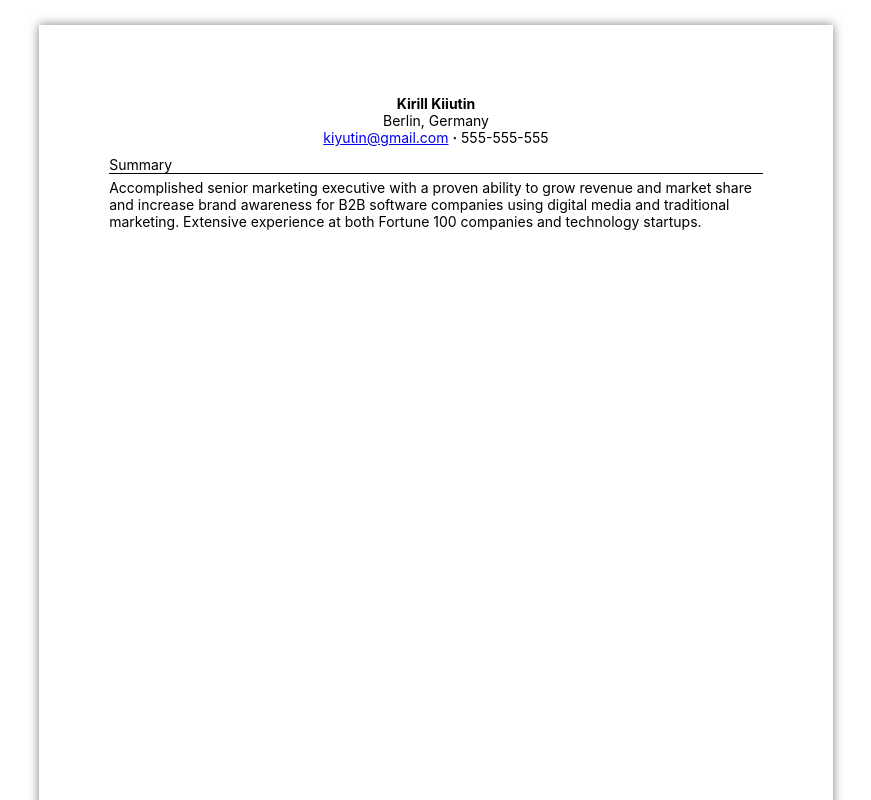
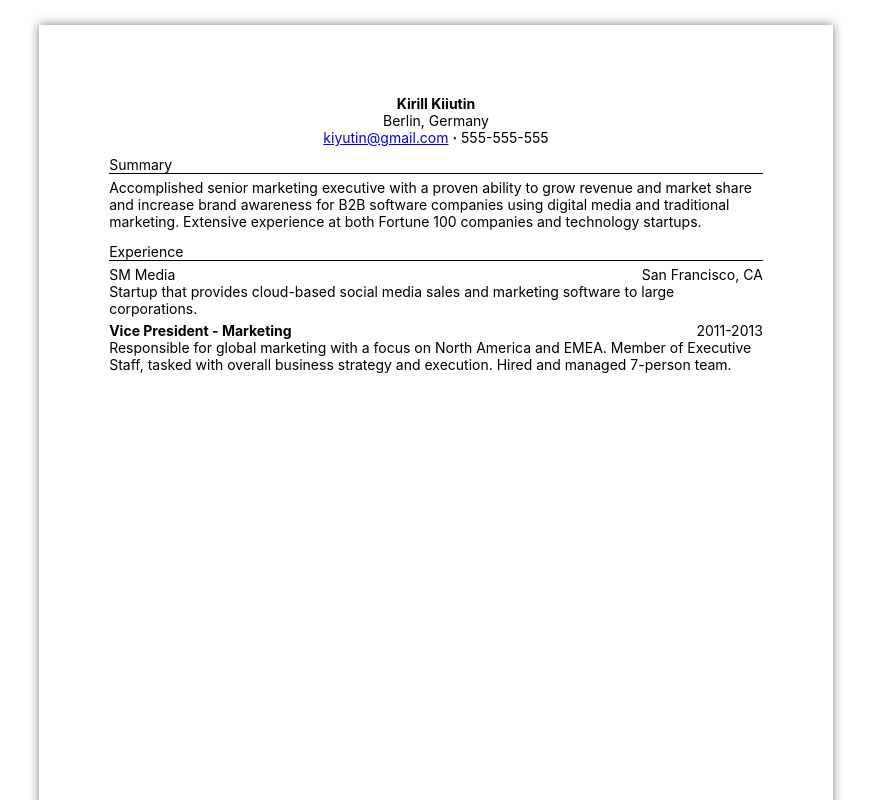
Before and after one commit to kiyutink/resumne, a React (Create React App) app: page / in a window 1280 px wide. Shown: the top 800 px of the page, without its empty margins (204-1075 px from the left). Built offline with nearby package versions, Linux system fonts and the light colour scheme.

Commit message:
Some layout for the experience section

```diff
--- a/src/components/app.tsx
+++ b/src/components/app.tsx
@@ -1,5 +1,6 @@
 import React from "react";
 import { Page } from "./page";
+import { ExperienceSection } from "./sections/experience-section";
 import { PersonalSection } from "./sections/personal-section";
 import { SummarySection } from "./sections/summary-section";
 export const App: React.FC = () => (
@@ -7,6 +8,7 @@ export const App: React.FC = () => (
     <Page>
       <PersonalSection />
       <SummarySection />
+      <ExperienceSection />
     </Page>
   </div>
 );
--- /dev/null
+++ b/src/components/sections/experience-entry.scss
@@ -0,0 +1,21 @@
+.experience-entry {
+  &__company-name-and-location {
+    display: flex;
+    flex-direction: row;
+    justify-content: space-between;
+  }
+
+  &__company-description {
+    margin-bottom: 5px;
+  }
+
+  &__position-and-dates {
+    display: flex;
+    flex-direction: row;
+    justify-content: space-between;
+  }
+
+  &__position {
+    font-weight: 700;
+  }
+}
--- /dev/null
+++ b/src/components/sections/experience-entry.tsx
@@ -0,0 +1,44 @@
+import "./experience-entry.scss";
+import React from "react";
+
+interface ExperienceEntryData {
+  companyName: string;
+  companyLocation: string;
+  companyDescription: string;
+  position: string;
+  dates: string;
+  roleDescription: string;
+}
+
+export const ExperienceEntry: React.FC<ExperienceEntryData> = ({
+  companyName,
+  companyLocation,
+  companyDescription,
+  position,
+  dates,
+  roleDescription,
+}) => {
+  return (
+    <div className="experience-entry">
+      <div className="experience-entry__company-name-and-location">
+        <div className="experience-entry__company-name">{companyName}</div>
+        <div className="experience-entry__company-location">
+          {companyLocation}
+        </div>
+      </div>
+
+      <div className="experience-entry__company-description">
+        {companyDescription}
+      </div>
+      <div className="experience-entry__position-and-dates">
+        <div className="experience-entry__position">{position}</div>
+        <div className="experience-entry__dates">{dates}</div>
+      </div>
+
+      <div className="experience-entry__role-description">
+        {roleDescription}
+      </div>
+      <div className="experience-entry__responsibilities">{/* TODO: */}</div>
+    </div>
+  );
+};
--- /dev/null
+++ b/src/components/sections/experience-section.scss
@@ -0,0 +1,8 @@
+.experience-section {
+  margin-top: 10px;
+
+  &__heading {
+    border-bottom: 1px solid black;
+    margin-bottom: 5px;
+  }
+}
--- /dev/null
+++ b/src/components/sections/experience-section.tsx
@@ -0,0 +1,28 @@
+import "./experience-section.scss";
+import React from "react";
+import { ExperienceEntry } from "./experience-entry";
+
+export const ExperienceSection: React.FC = () => {
+  const entries = [
+    {
+      companyName: "SM Media",
+      companyLocation: "San Francisco, CA",
+      companyDescription:
+        "Startup that provides cloud-based social media sales and marketing software to large corporations.",
+      position: "Vice President - Marketing",
+      dates: "2011-2013",
+      roleDescription:
+        "Responsible for global marketing with a focus on North America and EMEA. Member of Executive Staff, tasked with overall business strategy and execution. Hired and managed 7-person team.",
+    },
+  ];
+  return (
+    <div className="experience-section">
+      <div className="experience-section__heading">Experience</div>
+      <div className="experience-section__list">
+        {entries.map((entry) => (
+          <ExperienceEntry {...entry} />
+        ))}
+      </div>
+    </div>
+  );
+};
```
